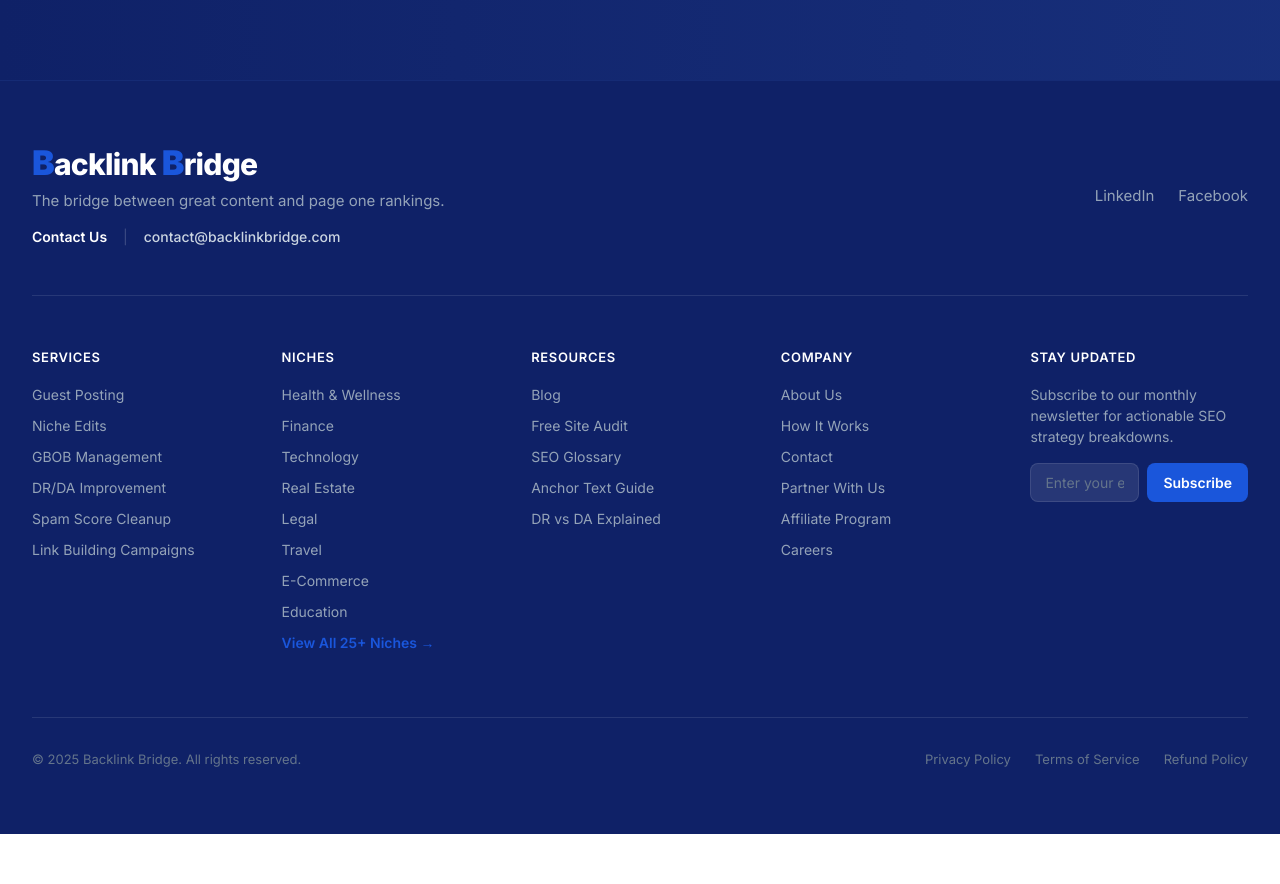
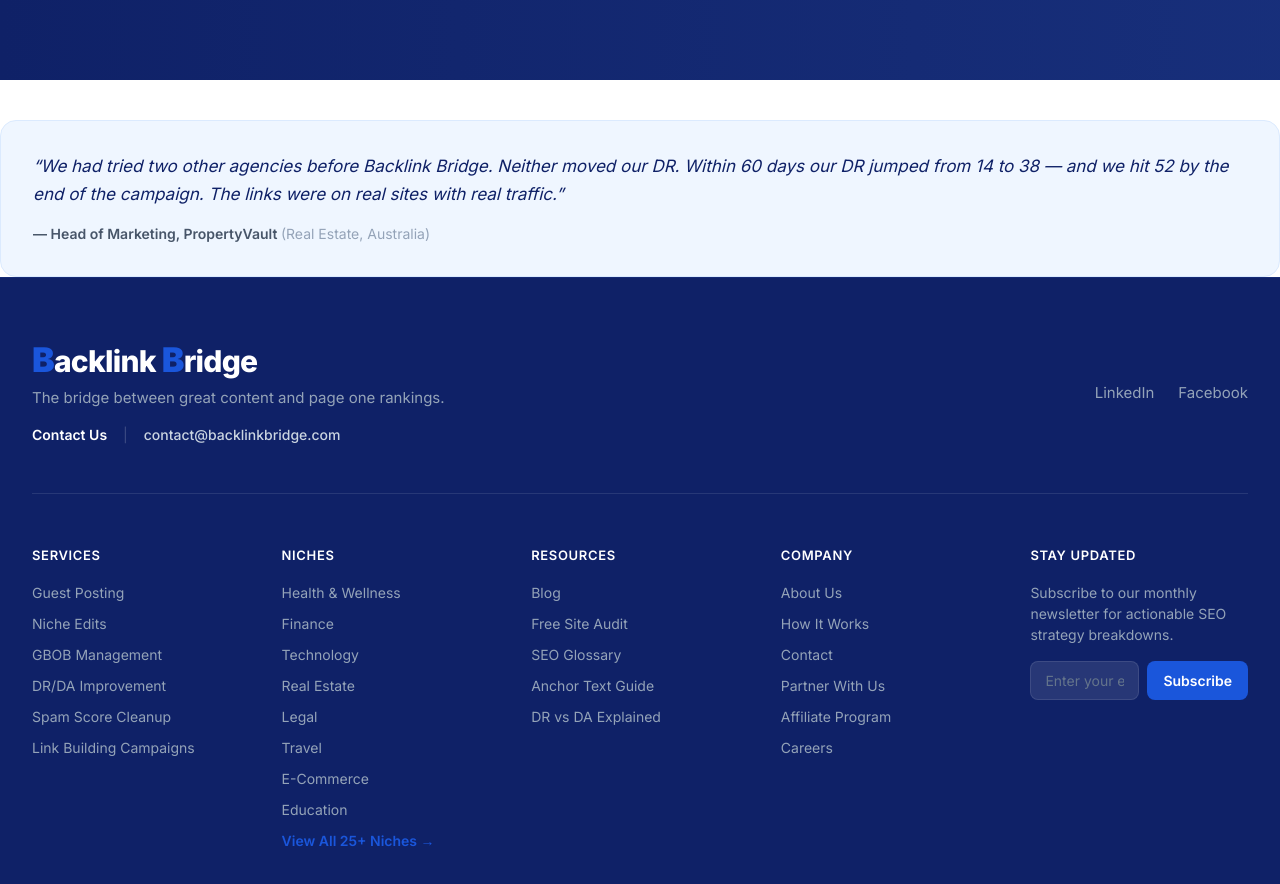
Before and after one commit to subhanm686/Backlink-Bridge, a Next.js app: page /case-studies/dr-da-real-estate in a window 1280 px wide. Shown: the part 3240-4124 px from the top of the page. Before the commit the page ends 4074 px from the top, so only its background shows below. Built offline with nearby package versions, Linux system fonts and the light colour scheme; no server answers; a web font is replaced by a local one.

Commit message:
Update page.tsx

```diff
--- a/src/app/case-studies/dr-da-real-estate/page.tsx
+++ b/src/app/case-studies/dr-da-real-estate/page.tsx
@@ -158,6 +158,12 @@ export default function CaseStudyRealEstatePage() {
       </section>
 
       <BottomCTA />
+      <div className="mt-10 p-8 bg-blue-50 border border-blue-100 rounded-2xl">
+          <p className="text-[17px] text-navy italic leading-relaxed mb-4">
+            &ldquo;We had tried two other agencies before Backlink Bridge. Neither moved our DR. Within 60 days our DR jumped from 14 to 38 — and we hit 52 by the end of the campaign. The links were on real sites with real traffic.&rdquo;
+          </p>
+          <p className="text-sm font-semibold text-slate-600">— Head of Marketing, PropertyVault <span className="text-slate-400 font-normal">(Real Estate, Australia)</span></p>
+        </div>
     </main>
   )
 }
```
